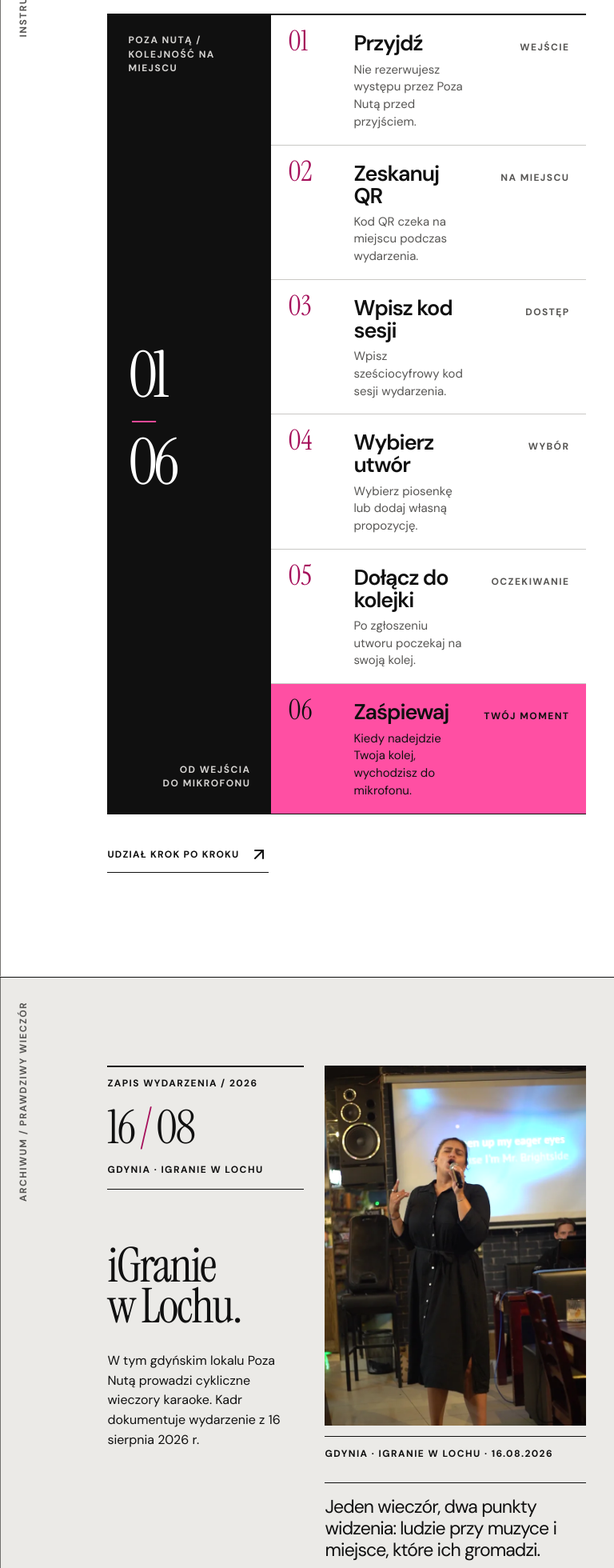
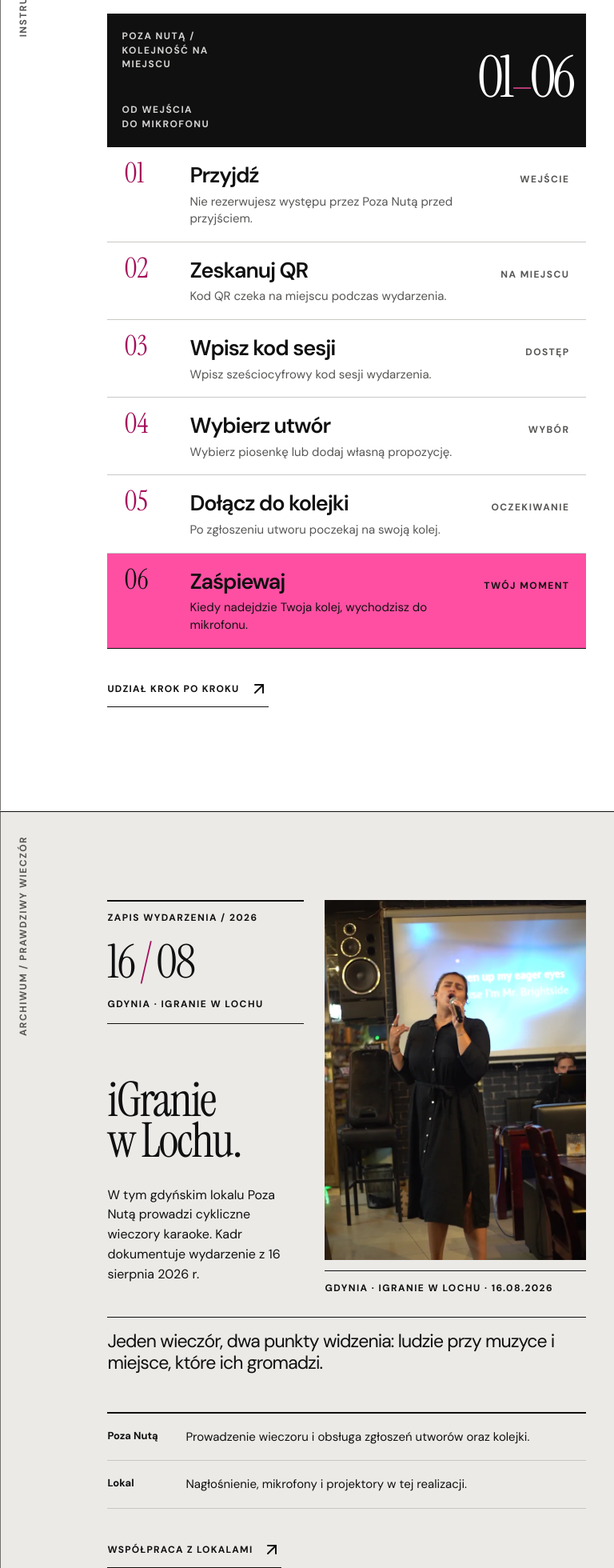
Before and after one commit to 3SM-Studio/poza_nuta-social, a Next.js app: page / in a window 768 px wide. Shown: the part 2180-4140 px from the top of the page at 80% size. Built offline with nearby package versions, Linux system fonts and the light colour scheme; no server answers; the database is empty.

Commit message:
Harden public editorial breakpoints and document media production

```diff
--- a/src/app/(public)/dla-lokali/page.tsx
+++ b/src/app/(public)/dla-lokali/page.tsx
@@ -20,7 +20,7 @@ export default function VenuesPage() {
       <main id="main-content" tabIndex={-1} className="ed-page ed-venues">
         <div className="ed-shell ed-venues-breadcrumb"><PublicBreadcrumb current={title} /></div>
         <article>
-          <header className="ed-venues-hero" aria-labelledby="venues-title">
+          <header className="ed-venues-hero">
             <div className="ed-shell">
               <div className="ed-venues-rule ed-meta"><span>Poza Nutą / współpraca</span><span>Trójmiasto</span></div>
               <h1 id="venues-title" className="ed-serif">Twój lokal.<br /><em>Wspólny wieczór.</em></h1>
--- a/src/app/(public)/editorial.css
+++ b/src/app/(public)/editorial.css
@@ -502,7 +502,7 @@
 
 .editorial-site .ed-footer__link {
   display: inline-flex;
-  min-height: 38px;
+  min-height: 44px;
   align-items: center;
   gap: 4px;
   color: var(--ed-white);
@@ -532,11 +532,14 @@
 }
 
 .editorial-site .ed-footer__settings {
+  max-width: 100%;
   margin-top: 16px;
 }
 
 .editorial-site .ed-footer__settings button {
+  max-width: 100%;
   min-height: 44px;
+  white-space: normal;
   border: 1px solid #686765;
   border-radius: 0;
   background: transparent;
--- a/src/app/(public)/home-editorial.css
+++ b/src/app/(public)/home-editorial.css
@@ -67,7 +67,7 @@
 .ed-home-case-body { min-width: 0; display: grid; grid-template-columns: minmax(170px, .46fr) minmax(270px, .95fr) minmax(220px, .75fr); gap: clamp(25px, 3.5vw, 70px); align-items: end; padding: 110px clamp(24px, 4.5vw, 76px) 125px; }
 .ed-home-case-head { align-self: start; }
 .ed-home-case-record { display: block; border-top: 2px solid var(--ed-ink); padding-top: 12px; margin-bottom: 24px; }
-.ed-home-case-date { font-size: clamp(58px, 6vw, 100px); line-height: .8; letter-spacing: -.04em; white-space: nowrap; }
+.ed-home-case-date { display: block; font-size: clamp(58px, 6vw, 100px); line-height: .8; letter-spacing: -.04em; white-space: nowrap; }
 .ed-home-case-date span { color: var(--ed-pink-ink); }
 .ed-home-case-location { border-bottom: 1px solid var(--ed-ink); padding-bottom: 14px; margin-top: 21px !important; }
 .ed-home-case-head h2 { margin-top: 90px !important; font-size: clamp(60px, 5vw, 88px); font-weight: 400; line-height: .85; letter-spacing: -.035em; }
@@ -97,8 +97,16 @@
   .ed-home-hero-title { font-size: clamp(76px, 8.7vw, 105px); }
   .ed-home-hero-title em { margin-left: clamp(175px, 26vw, 280px); }
   .ed-home-case-body { grid-template-columns: .75fr 1fr; }
-  .ed-home-case-facts { grid-column: 2; }
+  .ed-home-case-facts { grid-column: 1 / -1; }
   .ed-home-case-head h2 { margin-top: 70px !important; }
+}
+
+@media (min-width: 701px) and (max-width: 900px) {
+  .ed-home-setlist-sheet { display: block; }
+  .ed-home-setlist-cover { min-height: 165px; display: grid; grid-template-columns: 1fr auto; gap: 24px 12px; padding: 18px 18px 20px; }
+  .ed-home-setlist-cover strong { grid-row: 1 / 3; grid-column: 2; align-self: center; flex-direction: row; align-items: baseline; font-size: 72px; }
+  .ed-home-setlist-cover strong span:nth-child(2) { font-size: .55em; }
+  .ed-home-setlist-cover-end { grid-column: 1; align-self: end; text-align: left; }
 }
 
 @media (max-width: 700px) {
--- a/src/app/(public)/karaoke-trojmiasto/page.tsx
+++ b/src/app/(public)/karaoke-trojmiasto/page.tsx
@@ -28,7 +28,7 @@ export default function KaraokePage() {
       <main id="main-content" tabIndex={-1} className="ed-page ed-karaoke">
         <div className="ed-shell ed-karaoke-breadcrumb"><PublicBreadcrumb current={title} /></div>
         <article>
-          <header className="ed-karaoke-hero" aria-labelledby="karaoke-title">
+          <header className="ed-karaoke-hero">
             <div className="ed-shell ed-karaoke-hero-grid">
               <div className="ed-karaoke-hero-copy">
                 <div className="ed-karaoke-topline ed-meta"><span>Poza Nutą / przewodnik</span><span>Trójmiasto</span></div>
--- a/src/app/(public)/page.tsx
+++ b/src/app/(public)/page.tsx
@@ -72,7 +72,7 @@ export default async function HomePage() {
       <section className="ed-home-case" aria-labelledby="case-title">
         <div className="ed-home-section-index ed-meta">Archiwum / prawdziwy wieczór</div>
         <div className="ed-home-case-body">
-          <div className="ed-home-case-head"><span className="ed-home-case-record ed-meta">Zapis wydarzenia / 2026</span><p className="ed-home-case-date ed-serif" aria-label="16 sierpnia 2026">16 <span>/</span> 08</p><p className="ed-home-case-location ed-meta">Gdynia · iGranie w Lochu</p><h2 id="case-title" className="ed-serif">iGranie<br />w Lochu.</h2><p>W tym gdyńskim lokalu Poza Nutą prowadzi cykliczne wieczory karaoke. Kadr dokumentuje wydarzenie z 16 sierpnia 2026 r.</p></div>
+          <div className="ed-home-case-head"><span className="ed-home-case-record ed-meta">Zapis wydarzenia / 2026</span><time className="ed-home-case-date ed-serif" dateTime="2026-08-16">16 <span aria-hidden="true">/</span> 08<span className="sr-only"> 2026</span></time><p className="ed-home-case-location ed-meta">Gdynia · iGranie w Lochu</p><h2 id="case-title" className="ed-serif">iGranie<br />w Lochu.</h2><p>W tym gdyńskim lokalu Poza Nutą prowadzi cykliczne wieczory karaoke. Kadr dokumentuje wydarzenie z 16 sierpnia 2026 r.</p></div>
           <figure className="ed-home-case-figure"><div className="ed-home-case-image"><Image src="/media/events/2026-08-16-igranie/igranie-case-study.webp" alt="Uczestniczka śpiewa w lokalu iGranie w Lochu; widać ekran i nagłośnienie." fill sizes="(max-width: 700px) 100vw, 44vw" /></div><figcaption className="ed-meta">Gdynia · iGranie w Lochu · 16.08.2026</figcaption></figure>
           <div className="ed-home-case-facts"><p className="ed-home-case-lead">Jeden wieczór, dwa punkty widzenia: ludzie przy muzyce i miejsce, które ich gromadzi.</p><dl><div><dt>Poza Nutą</dt><dd>Prowadzenie wieczoru i obsługa zgłoszeń utworów oraz kolejki.</dd></div><div><dt>Lokal</dt><dd>Nagłośnienie, mikrofony i projektory w tej realizacji.</dd></div></dl><Link href={publicPage.venues} className="ed-text-link">Współpraca z lokalami <ArrowUpRight aria-hidden="true" /></Link></div>
         </div>
```
Also changed, not shown: 2 other files (tests, documents, lock files or other folders).
